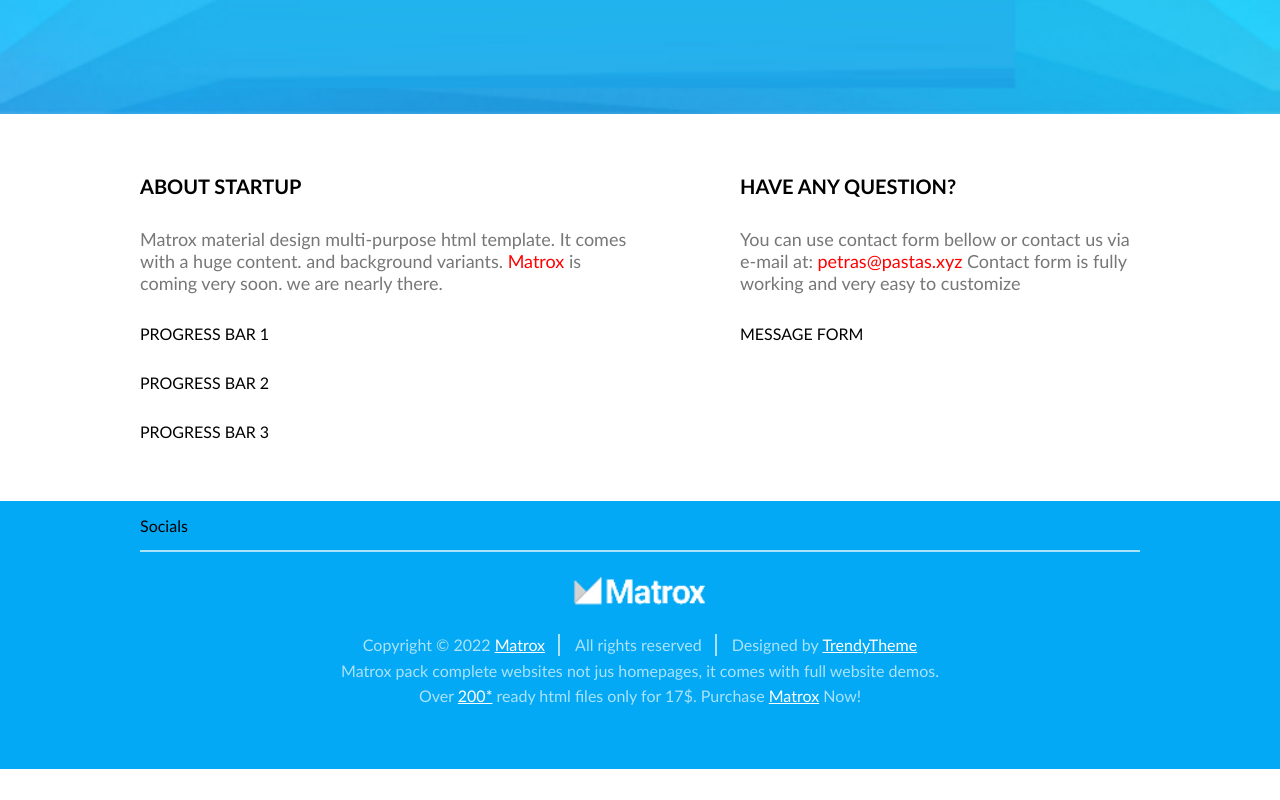
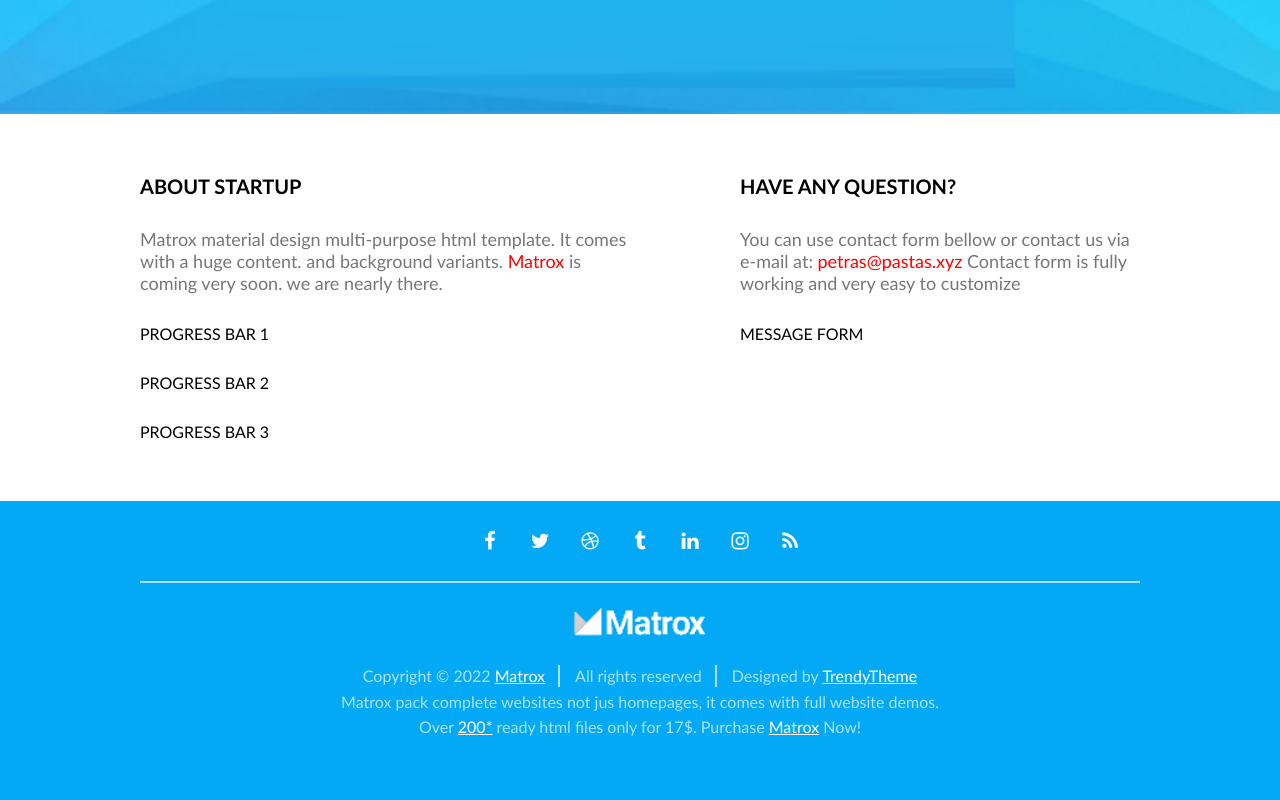
Before and after one commit to Mantaskri/4proj-coming-soon, a website: page index.html in a window 1280 px wide. Shown: the part 686-1486 px from the top of the page. Before the commit the page ends 1455 px from the top, so only its background shows below. Drawn offline with Linux system fonts and the light colour scheme.

Commit message:
Added socials to footer section #13

```diff
--- a/css/pages/home.css
+++ b/css/pages/home.css
@@ -83,7 +83,28 @@
     border-bottom: 2px solid #fffa;
     padding: 15px 0;
 }
-
+.socials {
+    display: flex;
+    justify-content: center;
+    flex-wrap: wrap;
+    padding: 15px 0;
+    border-bottom: 2px solid #fff;
+}
+.socials > a {
+    width: 50px;
+    height: 50px;
+    text-align: center;
+    line-height: 50px;
+    font-size: 20px;
+    text-decoration: none;
+    color: #fff;
+    border-radius: 50%;
+    transition: all 0.5s;
+}
+.socials > a:hover {
+    background-color: #fff;
+    color: var(--main-color);
+}
 .footer-bottom {
     display: flex;
     flex-direction: column;
--- a/index.html
+++ b/index.html
@@ -60,8 +60,14 @@
             </div>
         </section>
     <footer class="container bg-main">
-       <div class="row">
-        Socials
+       <div class="row socials">
+        <a class="fa fa-facebook" href="#" target="_blank"></a>
+        <a class="fa fa-twitter" href="#" target="_blank"></a>
+        <a class="fa fa-dribbble" href="#" target="_blank"></a>
+        <a class="fa fa-tumblr" href="#" target="_blank"></a>
+        <a class="fa fa-linkedin" href="#" target="_blank"></a>
+        <a class="fa fa-instagram" href="#" target="_blank"></a>
+        <a class="fa fa-rss" href="#" target="_blank"></a>
         </div>
         <div class="row-short footer-bottom">
             <img class="logo" src="./img/logo wgite.png" alt="Logo">
```
